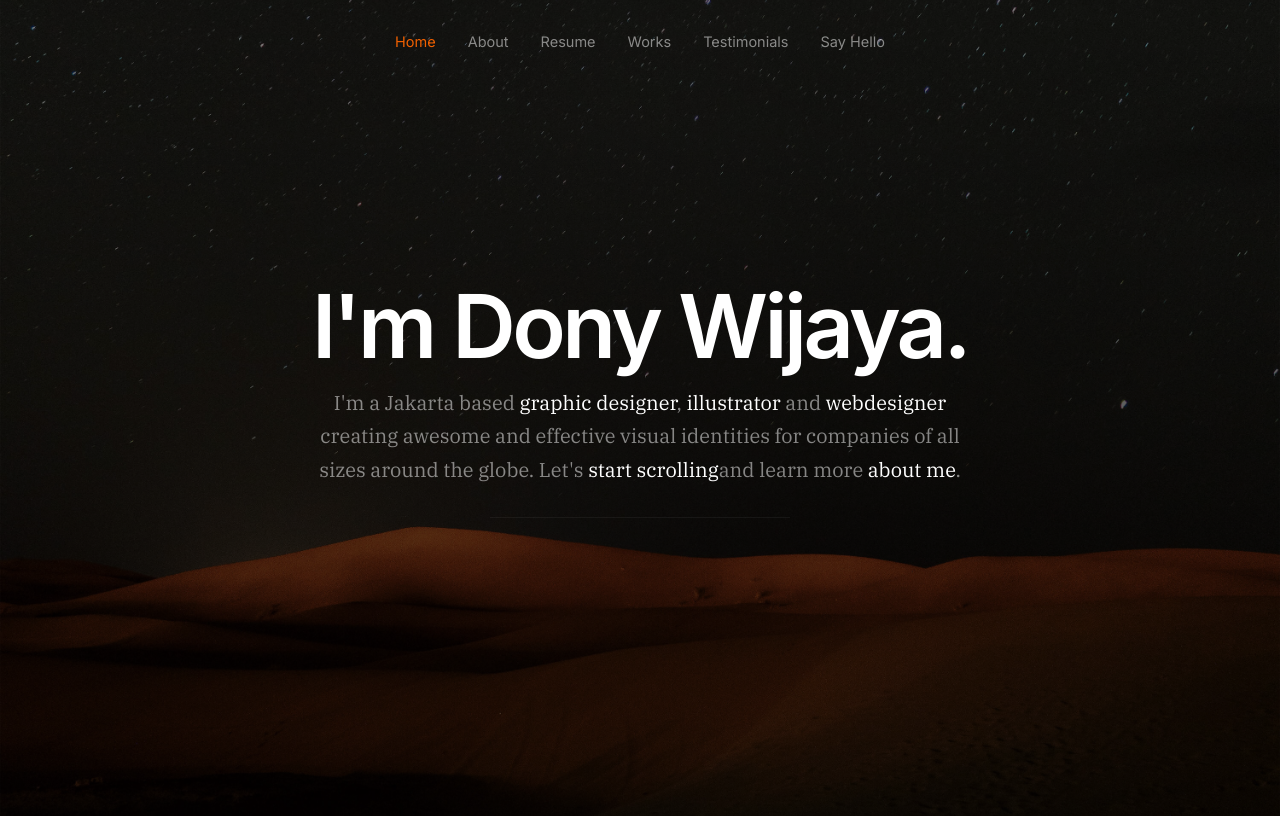
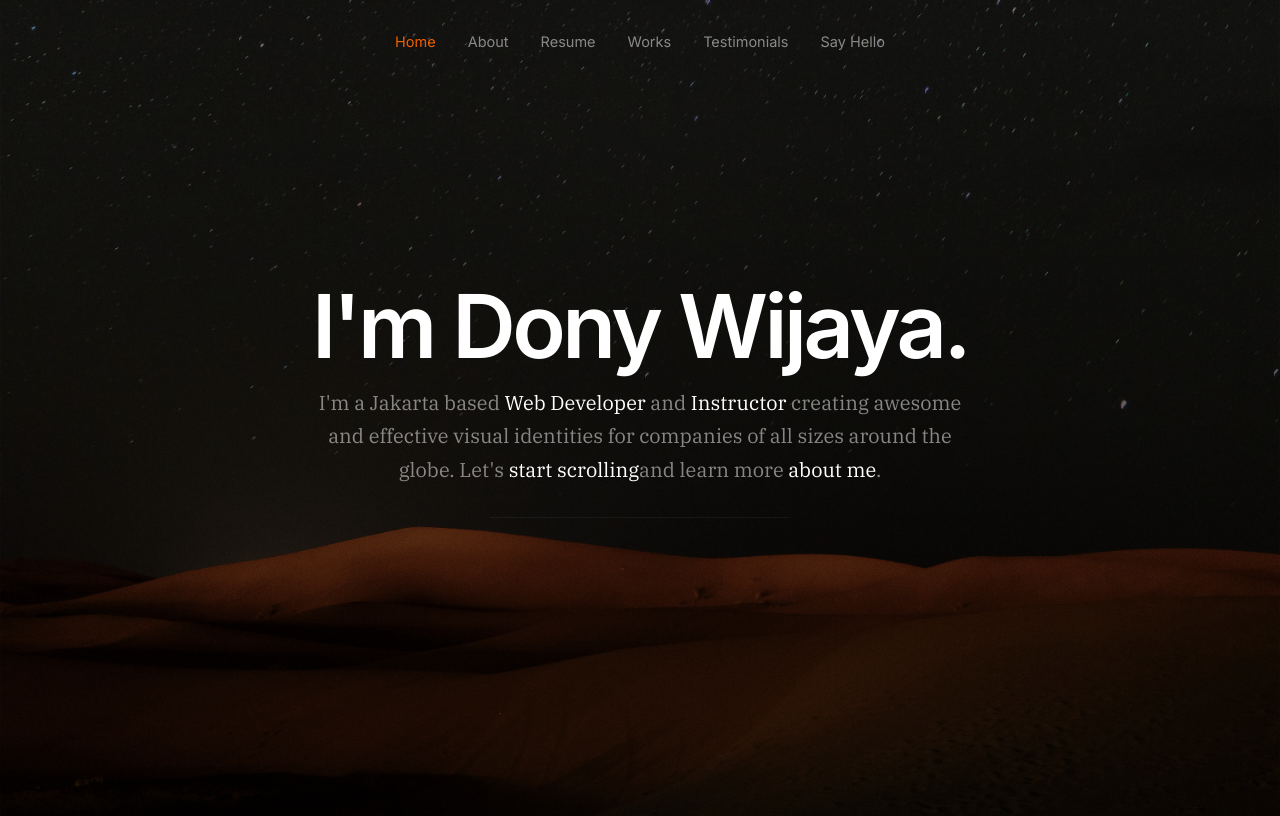
Before and after one commit to donizero8/portofolio, a React (Create React App) app: page / in a window 1280 px wide. Built offline with nearby package versions, Linux system fonts and the light colour scheme.

Commit message:
Test deploy

```diff
--- a/src/App.js
+++ b/src/App.js
@@ -32,7 +32,7 @@ function App() {
               <h1>I'm Dony Wijaya.</h1>
 
               <h3>
-                I'm a Jakarta based <span>graphic designer</span>, <span>illustrator</span> and <span>webdesigner</span> creating awesome and
+                I'm a Jakarta based <span>Web Developer</span> and <span>Instructor</span> creating awesome and
                 effective visual identities for companies of all sizes around the globe. Let's <a className="smoothscroll" href="#about">start scrolling</a>
                 and learn more <a className="smoothscroll" href="#about">about me</a>.
               </h3>
```
